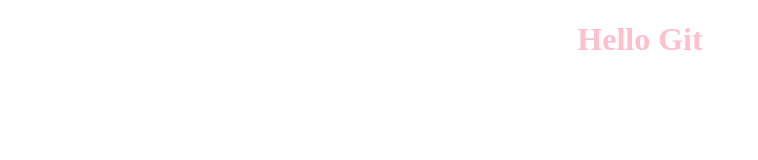
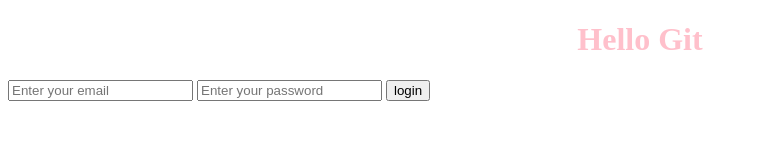
Before and after one commit to kayleynql/my-awesome-app, a plain HTML site: page index.html in a window 1280 px wide. Shown: the whole page, without its empty margins (0-758 px from the left). Drawn offline with Linux system fonts and the light colour scheme.

Commit message:
added html login form

```diff
--- a/index.html
+++ b/index.html
@@ -13,6 +13,11 @@
     <h1>
         Hello Git
     </h1>
+    <form>
+        <input type = "email" placeholder="Enter your email"/>
+        <input type="password" placeholder="Enter your password"/>
+        <input type="submit" value ="login" />
+    </form>
     <script src="script.js"></script>
     </body>
 </html>
```
